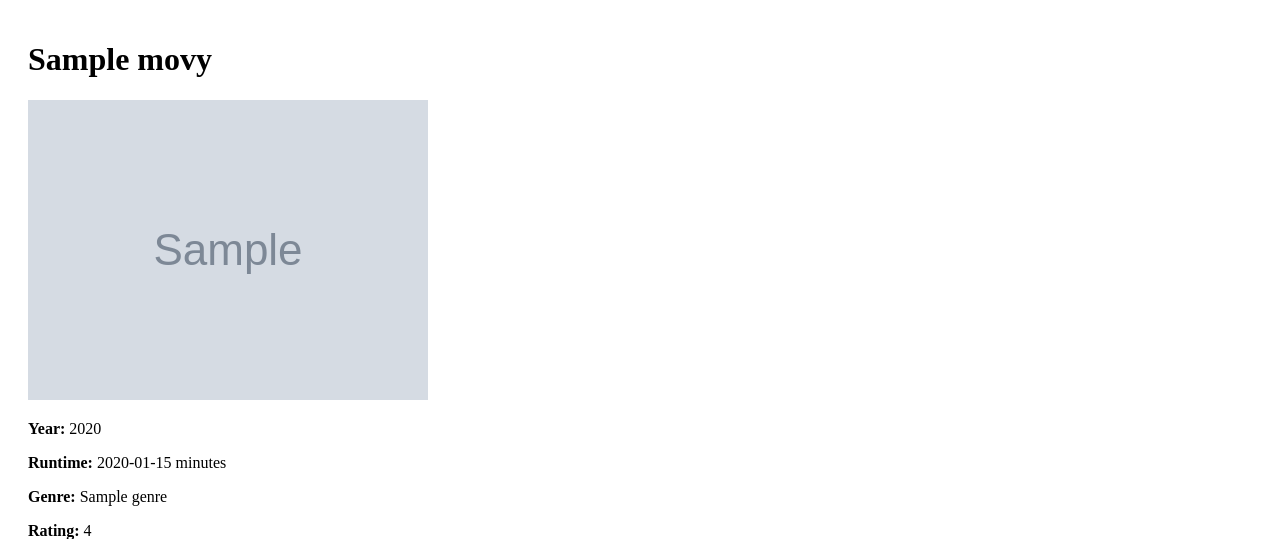
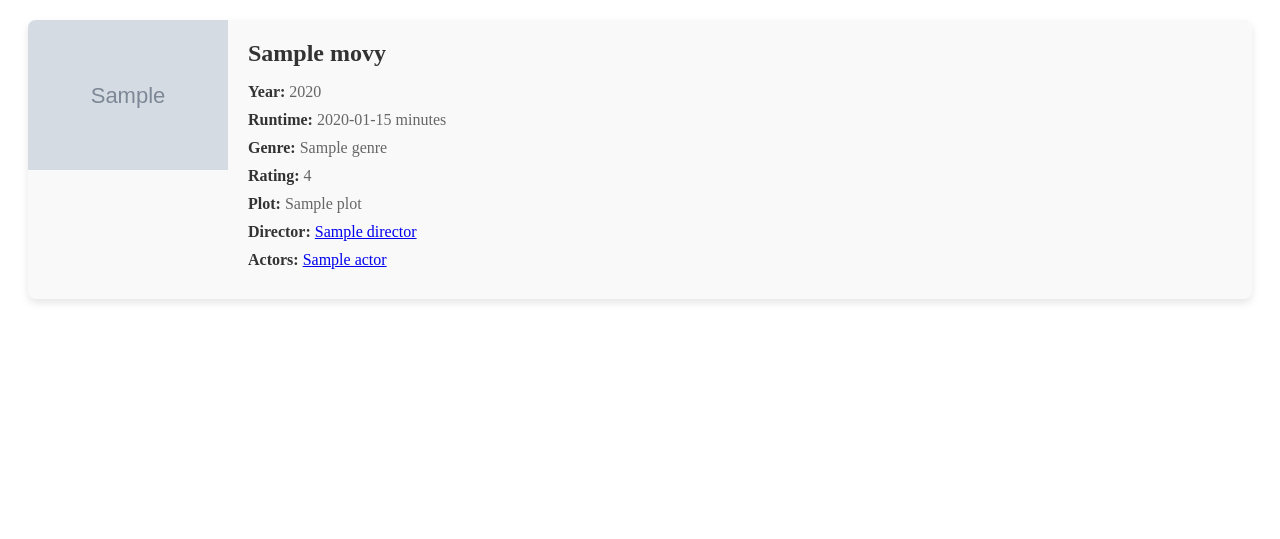
Before and after one commit to BogiSyderbo/MyKino, a Flask app: page /movie/1 in a window 1280 px wide. Shown: the part 66-605 px from the top of the page. Run offline with Flask 3, Linux system fonts and the light colour scheme; grey boxes marked "Sample" are stand-in pictures; a database or web service that is not in the repository returns one stand-in record (values such as "Sample title"); some libraries are stand-ins or nearby versions.

Commit message:
html fix

```diff
--- a/Search/routes.py
+++ /dev/null
@@ -1,2 +0,0 @@
-@app.route('/search', methods=['GET', 'POST'])
-def search():
--- a/actor/routes.py
+++ /dev/null
@@ -1,2 +0,0 @@
-@Actor.route('/actor/<int:actor_id>')
-def actor_detail(actor_id):
--- a/app.py
+++ b/app.py
@@ -2,6 +2,8 @@
 from forms import SearchForm
 import psycopg2
 import psycopg2.extras
+import re  # Import the regular expression module
+
 
 app = Flask(__name__)
 app.config['SECRET_KEY'] = 'your_secret_key'
@@ -20,7 +22,13 @@
     cur.execute("SELECT DISTINCT genre FROM movies;")
     genres = [row['genre'] for row in cur.fetchall()]
 
-     # Get filter and sort parameters from the request
+    # Extract unique singular genres using regex
+    unique_genres = set()
+    for genre in genres:
+        unique_genres.update(re.findall(r'\b\w+(?:-\w+)?\b', genre))
+
+
+    # Get filter and sort parameters from the request
     filter_genre = request.args.get('genre')
     sort_by = request.args.get('sort', 'rating')  # Default to sorting by rating
     sort_order = request.args.get('order', 'desc')  # Default to descending order
@@ -40,7 +48,7 @@
 
     form = SearchForm()  # Create an instance of the SearchForm
 
-    return render_template('home.html', movies=movies, genres=genres, form=form)
+    return render_template('home.html', movies=movies, genres=unique_genres, form=form)
 
 
 @app.route('/movie/<int:movie_id>')
--- a/blueprints/Search/routes.py
+++ /dev/null
@@ -1,2 +0,0 @@
-@app.route('/search', methods=['GET', 'POST'])
-def search():
--- a/blueprints/actor/routes.py
+++ /dev/null
@@ -1,2 +0,0 @@
-@Actor.route('/actor/<int:actor_id>')
-def actor_detail(actor_id):
--- a/blueprints/director/routes.py
+++ /dev/null
@@ -1,2 +0,0 @@
-@Director.route('/director/<int:director_id>')
-def director_detail(director_id):
--- a/blueprints/login/routes.py
+++ /dev/null
@@ -1,2 +0,0 @@
-@Login.route('/login')
-def login():
--- a/director/routes.py
+++ /dev/null
@@ -1,2 +0,0 @@
-@Director.route('/director/<int:director_id>')
-def director_detail(director_id):
--- a/login/routes.py
+++ /dev/null
@@ -1,2 +0,0 @@
-@Login.route('/login')
-def login():
--- a/static/styles.css
+++ b/static/styles.css
@@ -64,11 +64,51 @@
     cursor: pointer;
 }
 
-/* Movie image styles */
-.movie img {
+/* Movie image styles for home page */
+.movies .movie img {
     width: 100%;
     height: auto;
     display: block;
+}
+
+/* Movie card styles for movie details */
+.movie-card {
+    display: flex;
+    background-color: #f9f9f9;
+    border-radius: 8px;
+    overflow: hidden;
+    box-shadow: 0 4px 8px rgba(0, 0, 0, 0.1);
+    margin-bottom: 20px;
+}
+
+.movie-image {
+    flex: 0 0 auto;
+}
+
+.movie-image img {
+    width: 200px; /* Adjust the width as needed */
+    height: auto;
+}
+
+.movie-details {
+    flex: 1;
+    padding: 20px;
+}
+
+.movie-details h1 {
+    margin-top: 0;
+    font-size: 24px;
+    color: #333;
+}
+
+.movie-details p {
+    margin: 0 0 10px;
+    font-size: 16px;
+    color: #666;
+}
+
+.movie-details strong {
+    color: #333;
 }
 
 /* Movie title styles */
--- a/templates/home.html
+++ b/templates/home.html
@@ -1,7 +1,6 @@
 {% extends "base.html" %}
 
 {% block content %}
-<h1>All Movies</h1>
 <form action="{{ url_for('home') }}" method="get" id="filter-form">
     <label for="genre">Filter by Genre:</label>
     <select name="genre" id="genre">
--- a/templates/movie_detail.html
+++ b/templates/movie_detail.html
@@ -1,8 +1,12 @@
 {% extends "base.html" %}
 
 {% block content %}
+    <div class="movie-card">
+        <div class="movie-image">
+            <img src="{{ movie.poster }}" alt="{{ movie.title }}">
+        </div>
+        <div class="movie-details">
             <h1>{{ movie.title }}</h1>
-<img src="{{ movie.poster }}" alt="{{ movie.title }}">
             <p><strong>Year:</strong> {{ movie.year }}</p>
             <p><strong>Runtime:</strong> {{ movie.runtime }} minutes</p>
             <p><strong>Genre:</strong> {{ movie.genre }}</p>
@@ -14,4 +18,6 @@
                     <a href="{{ url_for('actor_movies', actor_id=actor.id) }}">{{ actor.name }}</a>{% if not loop.last %}, {% endif %}
                 {% endfor %}
             </p>
+        </div>
+    </div>
 {% endblock %}
```
Also changed, not shown: other parts of static/styles.css (+48 -0 lines), blueprints/user/routes.py (deleted, +0 -8 lines), models.py (deleted, +0 -20 lines), templates/actor_movies.html (+4 -3 lines), templates/director_movies.html (+5 -4 lines), user/routes.py (deleted, +0 -8 lines), config.py (deleted). Lines whose indentation alone changed are shown as unchanged.
